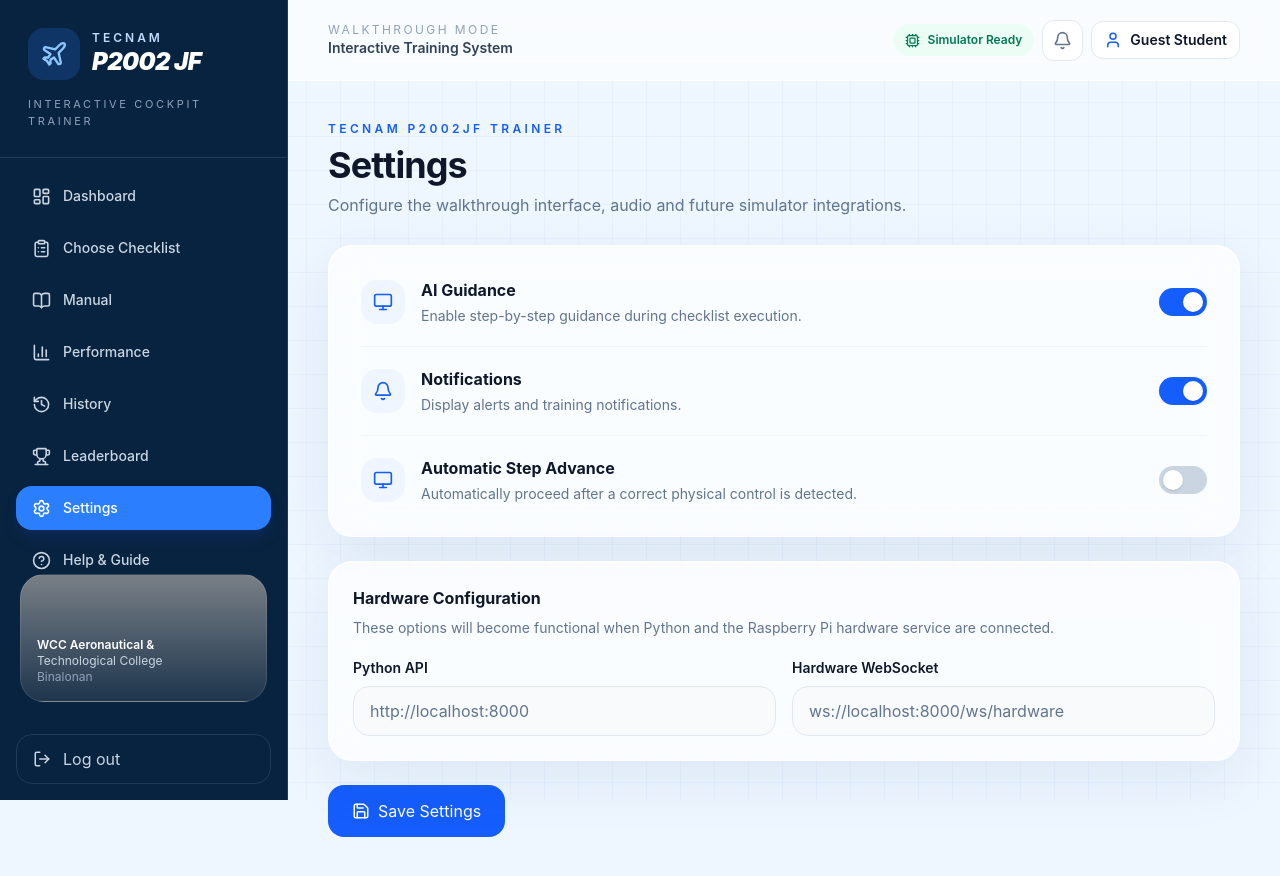
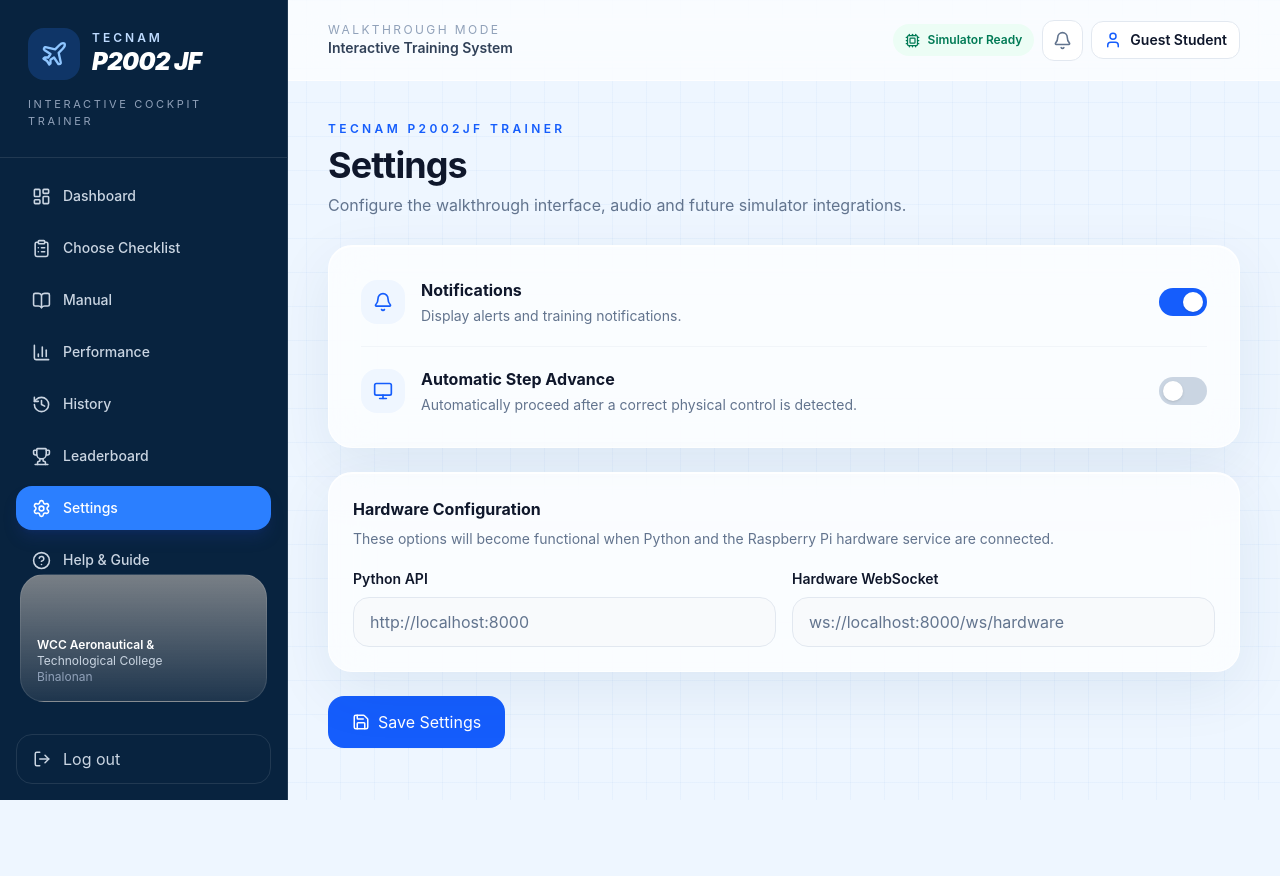
Before and after one commit to GemMichael/tecnam-cockpit-ui-final, a React (Vite) app: page /settings in a window 1280 px wide. After the commit the page ends 800 px from the top, so only its background shows below. Built offline with nearby package versions, Linux system fonts and the light colour scheme; grey boxes are pictures that could not be loaded.

Commit message:
change settings configuration

```diff
--- a/src/pages/Settings.jsx
+++ b/src/pages/Settings.jsx
@@ -81,13 +81,6 @@
   };
 
   const items = [
-    {
-      key: "aiGuidance",
-      title: "AI Guidance",
-      description:
-        "Enable step-by-step guidance during checklist execution.",
-      icon: Monitor,
-    },
     {
       key: "notifications",
       title: "Notifications",
```
